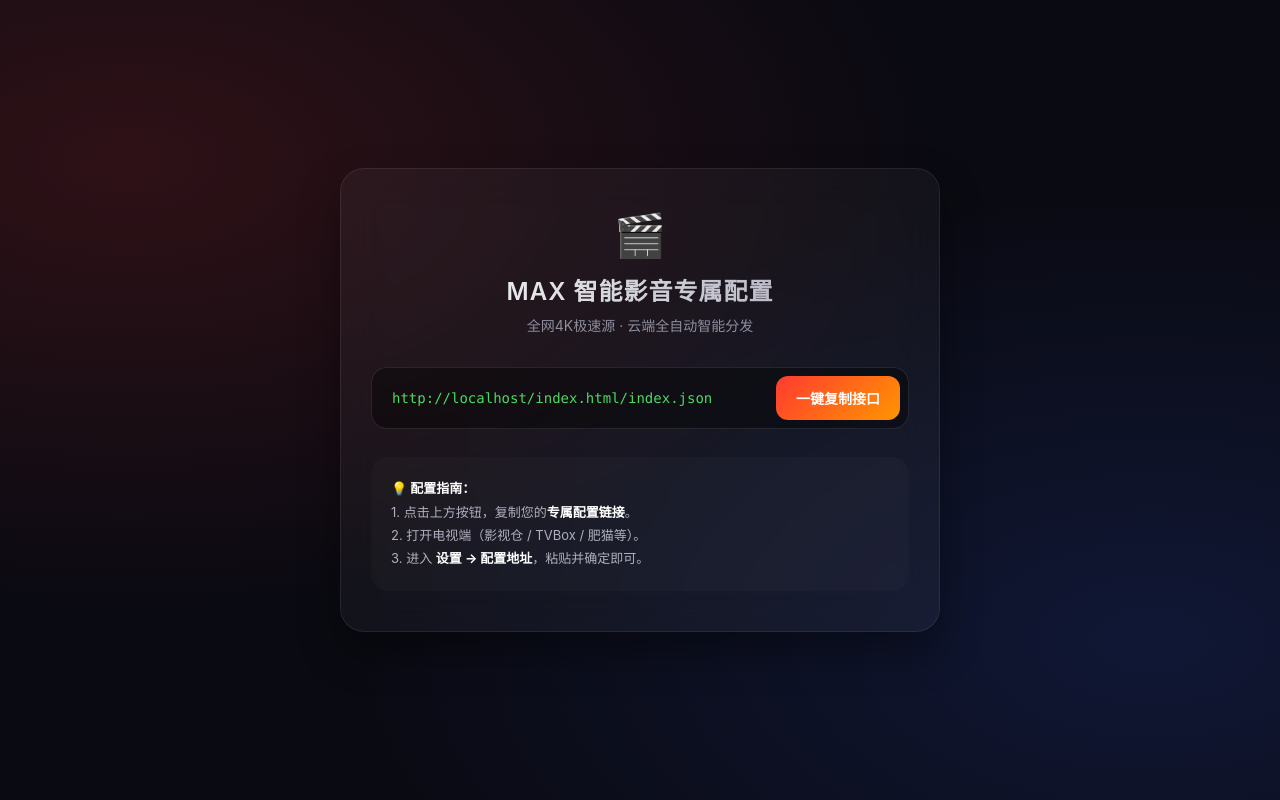
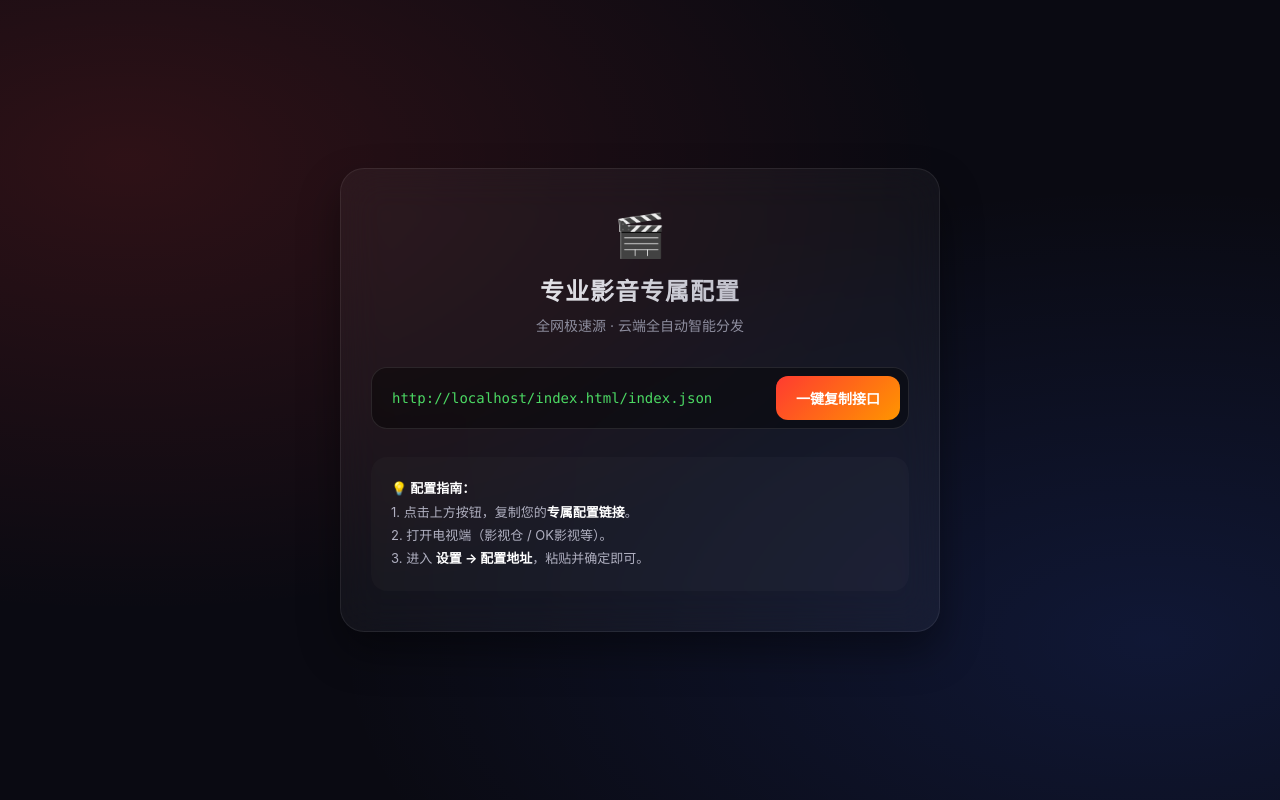
Before and after one commit to kyomomoxia/626, a plain HTML site: page index.html in a window 1280 px wide. Drawn offline with Linux system fonts and the light colour scheme.

Commit message:
Update index.html

```diff
--- a/index.html
+++ b/index.html
@@ -3,7 +3,7 @@
 <head>
     <meta charset="UTF-8">
     <meta name="viewport" content="width=device-width, initial-scale=1.0">
-    <title>MAX智能影音 - 专属私人接口配置</title>
+    <title>专业影音 - 专属私人接口配置</title>
     <style>
         * { box-sizing: border-box; margin: 0; padding: 0; }
         body {
@@ -85,8 +85,8 @@
 
 <div class="container">
     <div class="logo">🎬</div>
-    <h1>MAX 智能影音专属配置</h1>
-    <p class="subtitle">全网4K极速源 · 云端全自动智能分发</p>
+    <h1>专业影音专属配置</h1>
+    <p class="subtitle">全网极速源 · 云端全自动智能分发</p>
 
     <div class="url-card">
         <span class="url-text" id="dynamicUrl">加载中...</span>
@@ -96,7 +96,7 @@
     <div class="steps">
         <b>💡 配置指南：</b><br>
         1. 点击上方按钮，复制您的<b>专属配置链接</b>。<br>
-        2. 打开电视端（影视仓 / TVBox / 肥猫等）。<br>
+        2. 打开电视端（影视仓 / OK影视等）。<br>
         3. 进入 <b>设置 -> 配置地址</b>，粘贴并确定即可。
     </div>
 </div>
```
